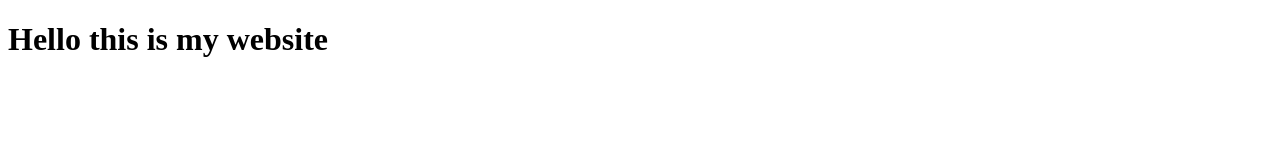
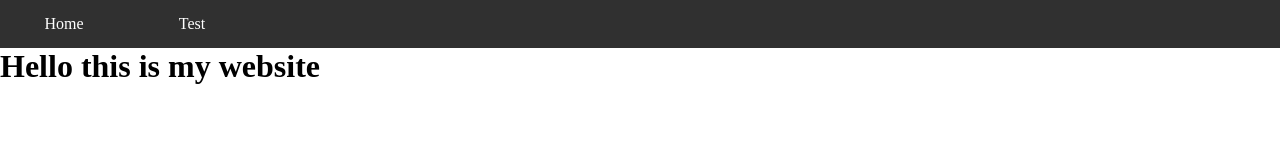
Before and after one commit to sebbekarlsson/my-website-hello, a plain HTML site: page index.html in a window 1280 px wide. Drawn offline with Linux system fonts and the light colour scheme.

Commit message:
add navbar

```diff
--- a/index.html
+++ b/index.html
@@ -5,8 +5,13 @@
     <meta http-equiv="X-UA-Compatible" content="IE=edge">
     <meta name="viewport" content="width=device-width, initial-scale=1.0">
     <title>Document</title>
+    <link rel="stylesheet" href="style.css">
 </head>
 <body>
+    <nav>
+        <a href="#">Home</a>
+        <a href="#">Test</a>
+    </nav>
     <h1>Hello this is my website</h1>
     <script src="main.js"></script>
 </body>
--- a/main.js
+++ b/main.js
@@ -1,2 +1 @@
-alert("Hello world!");
-alert("Tjena tjena!");
+console.log("hej");
--- /dev/null
+++ b/style.css
@@ -0,0 +1,22 @@
+* {
+    margin: 0;
+    padding: 0;
+    box-sizing: border-box;
+}
+
+nav {
+    width: 100%;
+    height: 48px;
+    background-color: rgb(48, 48, 48);
+    color: white;
+    display: flex;
+}
+
+nav a {
+    display: flex;
+    width: 128px;
+    justify-content: center;
+    align-items: center;
+    text-decoration: none;
+    color: white;
+}
```
